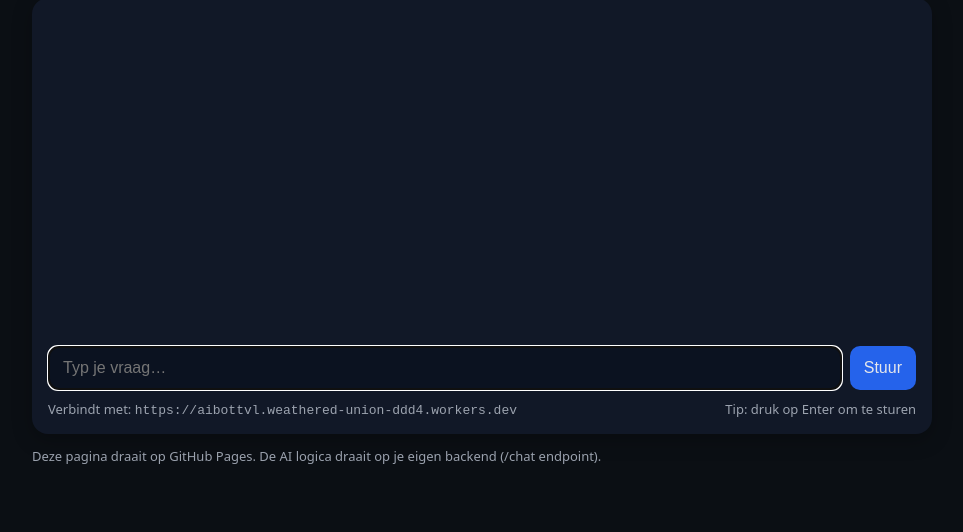
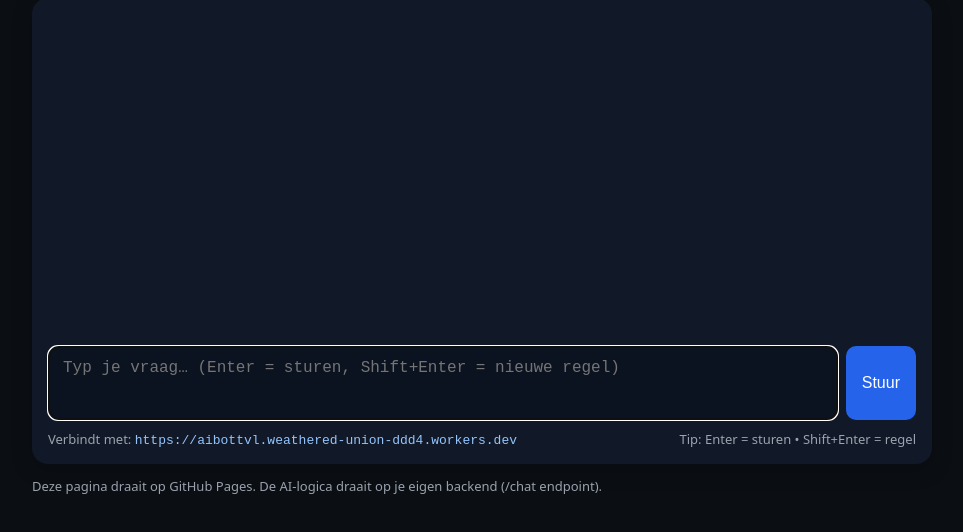
Before and after one commit to tvlmedia/AIBOT, a website: page docs/index.html in a window 1280 px wide. Shown: the part 80-612 px from the top of the page, without its empty margins (158-1121 px from the left). Drawn offline with Linux system fonts and the light colour scheme.

Commit message:
Update index.html

```diff
--- a/docs/index.html
+++ b/docs/index.html
@@ -6,68 +6,61 @@
   <title>AIBOT — Chat</title>
   <style>
     :root{ --bg:#0b0f14; --card:#111827; --soft:#1f2937; --text:#e5e7eb; --muted:#9ca3af; }
-    html,body{ background:var(--bg); color:var(--text); margin:0; font-family:ui-sans-serif,system-ui,-apple-system,Segoe UI,Roboto,Helvetica,Arial; }
-    .wrap{ max-width:900px; margin:24px auto; padding:0 16px; }
-    h1{ font-size:28px; margin:8px 0 16px; }
-    .card{ background:var(--card); border-radius:16px; padding:16px; box-shadow:0 6px 20px rgba(0,0,0,0.25); }
-    #log{ min-height:320px; max-height:60vh; overflow:auto; }
-    .msg{ padding:10px 12px; border-radius:12px; margin:8px 0; line-height:1.35; white-space:pre-wrap; }
-    .user{ background:var(--soft); margin-left:15%; }
-    .bot{ background:#0f172a; margin-right:15%; }
-    .row{ display:flex; gap:8px; margin-top:12px; }
-    input, button, textarea{ font-size:16px; padding:12px 14px; border-radius:10px; border:1px solid #374151; background:#0b1220; color:var(--text); }
-    input, textarea{ flex:1; }
-    button{ cursor:pointer; background:#2563eb; border:none; transition:.15s; }
-    button:hover{ filter:brightness(1.08); }
-    .muted{ color:var(--muted); font-size:13px; }
-    footer{ margin-top:10px; display:flex; justify-content:space-between; align-items:center; }
-    a{ color:#93c5fd; }
-    .src{ font-size:12px; color:#a3a3a3; margin-top:4px; }
-    .row { position: relative; z-index: 2; }
-#inp { position: relative; z-index: 3; }
-#log { pointer-events: auto; }
-    /* zorg dat niets boven het inputveld ligt */
-.card { position: relative; }
-#log  { position: relative; z-index: 1; pointer-events: none; }  /* belangrijk: none */
-.row  { position: relative; z-index: 2; }
-#inp, #send { position: relative; z-index: 3; }
+    html,body{ background:var(--bg); color:var(--text); margin:0; font-family:ui-sans-serif,system-ui,-apple-system,Segoe UI,Roboto,Helvetica,Arial }
+    .wrap{ max-width:900px; margin:24px auto; padding:0 16px }
+    h1{ font-size:28px; margin:8px 0 16px }
+    .card{ background:var(--card); border-radius:16px; padding:16px; box-shadow:0 6px 20px rgba(0,0,0,.25); position:relative }
+    #log{ min-height:320px; max-height:60vh; overflow:auto; pointer-events:none !important; position:relative; z-index:1 }
+    .msg{ padding:10px 12px; border-radius:12px; margin:8px 0; line-height:1.4; white-space:pre-wrap }
+    .user{ background:var(--soft); margin-left:15% }
+    .bot{ background:#0f172a; margin-right:15% }
+    .row{ display:flex; gap:8px; margin-top:12px; position:relative; z-index:3 }
+    textarea, button{ font-size:16px; border-radius:10px; border:1px solid #374151 }
+    textarea{ flex:1; padding:12px 14px; background:#0b1220; color:var(--text); resize:none; min-height:48px; max-height:160px }
+    button{ cursor:pointer; background:#2563eb; color:#fff; padding:12px 16px; border:none; transition:.15s }
+    button:hover{ filter:brightness(1.08) }
+    .muted{ color:var(--muted); font-size:13px }
+    footer{ margin-top:10px; display:flex; justify-content:space-between; align-items:center }
+    code{ color:#93c5fd }
+    .src{ font-size:12px; color:#a3a3a3; margin-top:4px }
   </style>
 </head>
 <body>
   <div class="wrap">
     <h1>AIBOT</h1>
     <div class="card">
-      <div id="log"></div>
+      <div id="log" aria-live="polite"></div>
+
       <div class="row">
-  <input
-    id="inp"
-    type="text"
-    placeholder="Typ je vraag…"
-    autocomplete="off"
-    autocapitalize="off"
-    spellcheck="false"
-    autofocus
-  />
+        <textarea id="inp" placeholder="Typ je vraag… (Enter = sturen, Shift+Enter = nieuwe regel)" autocomplete="off" autocapitalize="off" spellcheck="false"></textarea>
         <button id="send">Stuur</button>
       </div>
+
       <footer>
         <div class="muted">Verbindt met: <code id="endpoint"></code></div>
-        <div class="muted">Tip: druk op Enter om te sturen</div>
+        <div class="muted">Tip: Enter = sturen • Shift+Enter = regel</div>
       </footer>
     </div>
-    <p class="muted">Deze pagina draait op GitHub Pages. De AI logica draait op je eigen backend (/chat endpoint).</p>
+
+    <p class="muted">Deze pagina draait op GitHub Pages. De AI-logica draait op je eigen backend (/chat endpoint).</p>
   </div>
 
   <script src="./config.js"></script>
   <script>
     const API = (window.API_BASE || '').replace(/\/$/, '');
-  document.getElementById('endpoint').textContent = API || '(geen backend ingesteld)';
+    const ep  = document.getElementById('endpoint');
     const log = document.getElementById('log');
     const inp = document.getElementById('inp');
-  const send = document.getElementById('send');
+    const btn = document.getElementById('send');
 
-  // ✅ Zorg dat input automatisch focus krijgt
-  window.addEventListener('DOMContentLoaded', () => setTimeout(() => inp.focus(), 0));
+    ep.textContent = API || '(geen backend ingesteld)';
+
+    // autofocus + zeker weten dat niets het typpen blokkeert
+    window.addEventListener('DOMContentLoaded', () => {
+      setTimeout(() => inp.focus(), 0);
+      // uiterste safeguard: als er iets bovenop ligt, zet pointer-events uit
+      log.style.pointerEvents = 'none';
+    });
 
     function add(role, text){
       const div = document.createElement('div');
@@ -79,17 +72,19 @@
 
     async function ask(){
       const q = inp.value.trim();
-    if (!q) { inp.focus(); return; } // ✅ focus terug bij lege invoer
+      if (!q){ inp.focus(); return; }
       add('user', q);
       inp.value = '';
-    try {
+      btn.disabled = true;
+
+      try{
         const r = await fetch(API + '/chat', {
           method: 'POST',
           headers: { 'Content-Type': 'application/json' },
           body: JSON.stringify({ message: q })
         });
-      const data = await r.json();
-      let ans = data && data.answer ? data.answer : 'Er ging iets mis.';
+        const data = await r.json().catch(()=>({}));
+        const ans = data?.answer || 'Er ging iets mis.';
         add('bot', ans);
         if (Array.isArray(data?.sources) && data.sources.length){
           const last = log.lastChild;
@@ -98,15 +93,21 @@
           src.textContent = 'Bronnen: ' + data.sources.map(s => `${s.source} (score ${s.score})`).join(' • ');
           last.appendChild(src);
         }
-    } catch (e){
+      }catch(e){
         add('bot', 'Kan de server niet bereiken. Controleer je backend URL in docs/config.js en CORS.');
+      }finally{
+        btn.disabled = false;
+        setTimeout(() => inp.focus(), 0);
       }
-    setTimeout(() => inp.focus(), 0); // ✅ focus terug na antwoord
     }
 
-  send.onclick = ask;
-  inp.onkeydown = e => (e.key === 'Enter') && ask();
+    btn.onclick = ask;
+    inp.addEventListener('keydown', (e) => {
+      if (e.key === 'Enter' && !e.shiftKey) { e.preventDefault(); ask(); }
+    });
 
-  // ✅ Test: laat keypresses in de console zien
+    // debug: zie toetsaanslagen in console (mag blijven of weghalen)
     inp.addEventListener('keydown', e => console.log('key:', e.key));
   </script>
+</body>
+</html>
```
Lines whose indentation alone changed are shown as unchanged.
